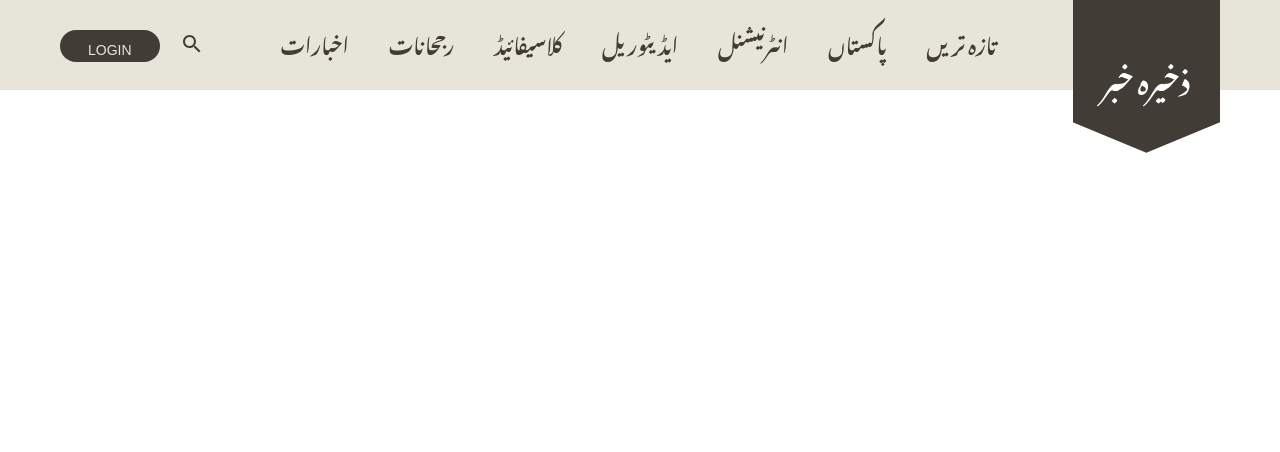
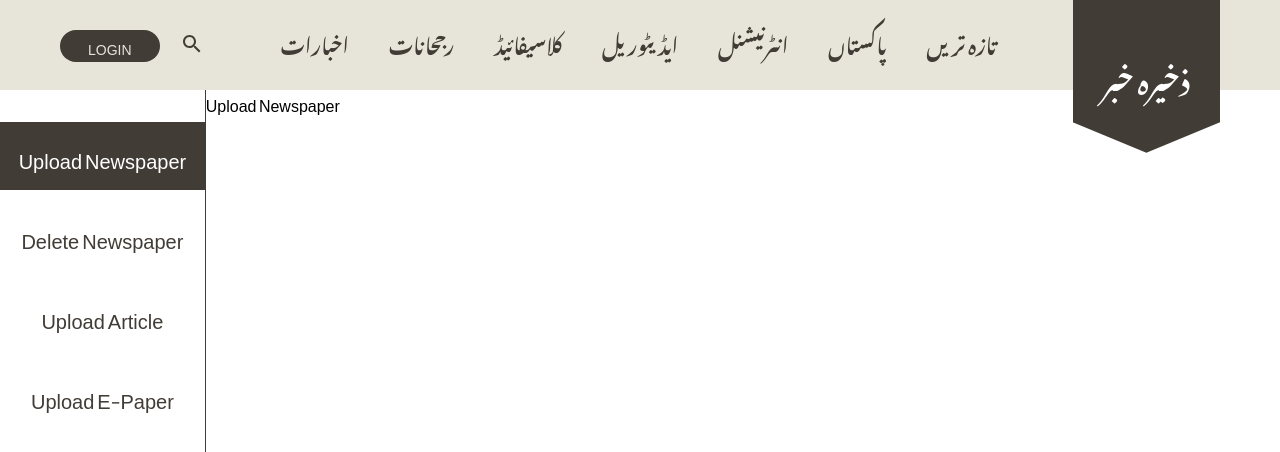
Before and after one commit to dua-batool/Khabaristaan, a React (Vite) app in the folder Frontend/: page /admin in a window 1280 px wide. Shown: the top 452 px of the page. Built offline with nearby package versions, Linux system fonts and the light colour scheme; a web font is replaced by a local one.

Commit message:
Started admin panel

```diff
--- /dev/null
+++ b/Frontend/src/components/Admin/DeleteNewspaper.jsx
@@ -0,0 +1,12 @@
+import React from 'react';
+import { Box } from '@mui/material';
+
+const DeleteNewspapers = () => {
+    return(
+        <>
+            <Box>DeleteNewspaper</Box>
+        </>
+    );
+}
+
+export default DeleteNewspapers;
--- /dev/null
+++ b/Frontend/src/components/Admin/UploadNewspaper.jsx
@@ -0,0 +1,12 @@
+import React from 'react';
+import { Box } from '@mui/material';
+
+const UploadNewspapers = () => {
+    return(
+        <>
+            <Box>Upload Newspaper</Box>
+        </>
+    );
+}
+
+export default UploadNewspapers;
--- /dev/null
+++ b/Frontend/src/pages/Admin/AdminPanel.css
@@ -0,0 +1,61 @@
+html, body {
+    margin: 0;
+    padding: 0;
+    width: 100%;
+    height: 100%;
+    text-align: left;
+}
+
+body {
+    display: flex;
+    flex-direction: column;
+}
+
+.main {
+    display: flex;
+    flex-direction: row;
+    width: 100%;
+    margin-top: -90px;
+    height: calc(100vh - 90px); /* Subtract the header height */
+}
+
+.tabs, .content {
+    height: 100%; /* Make sure both boxes fill the height */
+}
+
+.tabs {
+    border-right: 1px solid var(--dark-brown);
+    flex-basis: 16%;
+    display: flex;
+    flex-direction: column;
+    color: var(--dark-brown);
+    gap: 12px;
+    padding-top: 32px;
+    /* padding-left: 60px; */
+}
+
+.tab {
+    width: 100%;
+    height: 68px;
+    display: flex;
+    align-items: center;
+    justify-content: center;
+    transition: background-color 0.2s ease;
+}
+
+/* Hover and Active state */
+.tab:hover, .tab.active {
+    background-color: var(--dark-brown);
+    color: white;
+    cursor: pointer;
+}
+
+/* Optionally, you can add a different style for active state if you need */
+.tab.active {
+    background-color: var(--dark-brown); /* Ensure active tab has same color */
+    color: white;
+}
+
+.content {
+    flex-basis: 80%;
+}
--- a/Frontend/src/pages/Admin/AdminPanel.jsx
+++ b/Frontend/src/pages/Admin/AdminPanel.jsx
@@ -1,10 +1,65 @@
-import React from 'react';
+import React, { useState } from 'react';
 import Header from '../../components/Header/Header';
+import { Box, Typography } from '@mui/material';
+import './AdminPanel.css';
+import UploadNewspapers from '../../components/Admin/UploadNewspaper';
+import DeleteNewspapers from '../../components/Admin/DeleteNewspaper';
 
 const AdminPanel = () => {
+    const [activeTab, setActiveTab] = useState('uploadNewspaper'); // Set initial active tab
+
+    // Conditional rendering for content
+    const renderContent = () => {
+        switch (activeTab) {
+            case 'uploadNewspaper':
+                return <Typography><UploadNewspapers /></Typography>;
+            case 'deleteNewspaper':
+                return <Typography><DeleteNewspapers /></Typography>;
+            case 'uploadArticle':
+                return <Typography>Upload Article Content</Typography>;
+            case 'uploadEPaper':
+                return <Typography>Upload E-Paper Content</Typography>;
+            default:
+                return <Typography>Choose an option from the tabs</Typography>;
+        }
+    };
+
     return (
-        <Header />
+        <>
+            <Header />
+            <Box className="main">
+                <Box className="tabs">
+                    <Box
+                        className={`tab ${activeTab === 'uploadNewspaper' ? 'active' : ''}`}
+                        onClick={() => setActiveTab('uploadNewspaper')}
+                    >
+                        <Typography variant="h2">Upload Newspaper</Typography>
+                    </Box>
+                    <Box
+                        className={`tab ${activeTab === 'deleteNewspaper' ? 'active' : ''}`}
+                        onClick={() => setActiveTab('deleteNewspaper')}
+                    >
+                        <Typography variant="h2">Delete Newspaper</Typography>
+                    </Box>
+                    <Box
+                        className={`tab ${activeTab === 'uploadArticle' ? 'active' : ''}`}
+                        onClick={() => setActiveTab('uploadArticle')}
+                    >
+                        <Typography variant="h2">Upload Article</Typography>
+                    </Box>
+                    <Box
+                        className={`tab ${activeTab === 'uploadEPaper' ? 'active' : ''}`}
+                        onClick={() => setActiveTab('uploadEPaper')}
+                    >
+                        <Typography variant="h2">Upload E-Paper</Typography>
+                    </Box>
+                </Box>
+                <Box className="content">
+                    {renderContent()} {/* This will render the content based on the active tab */}
+                </Box>
+            </Box>
+        </>
     );
-}
+};
 
 export default AdminPanel;
```
Also changed, not shown: Frontend/src/components/Admin/UploadNewspaper.css (added).
